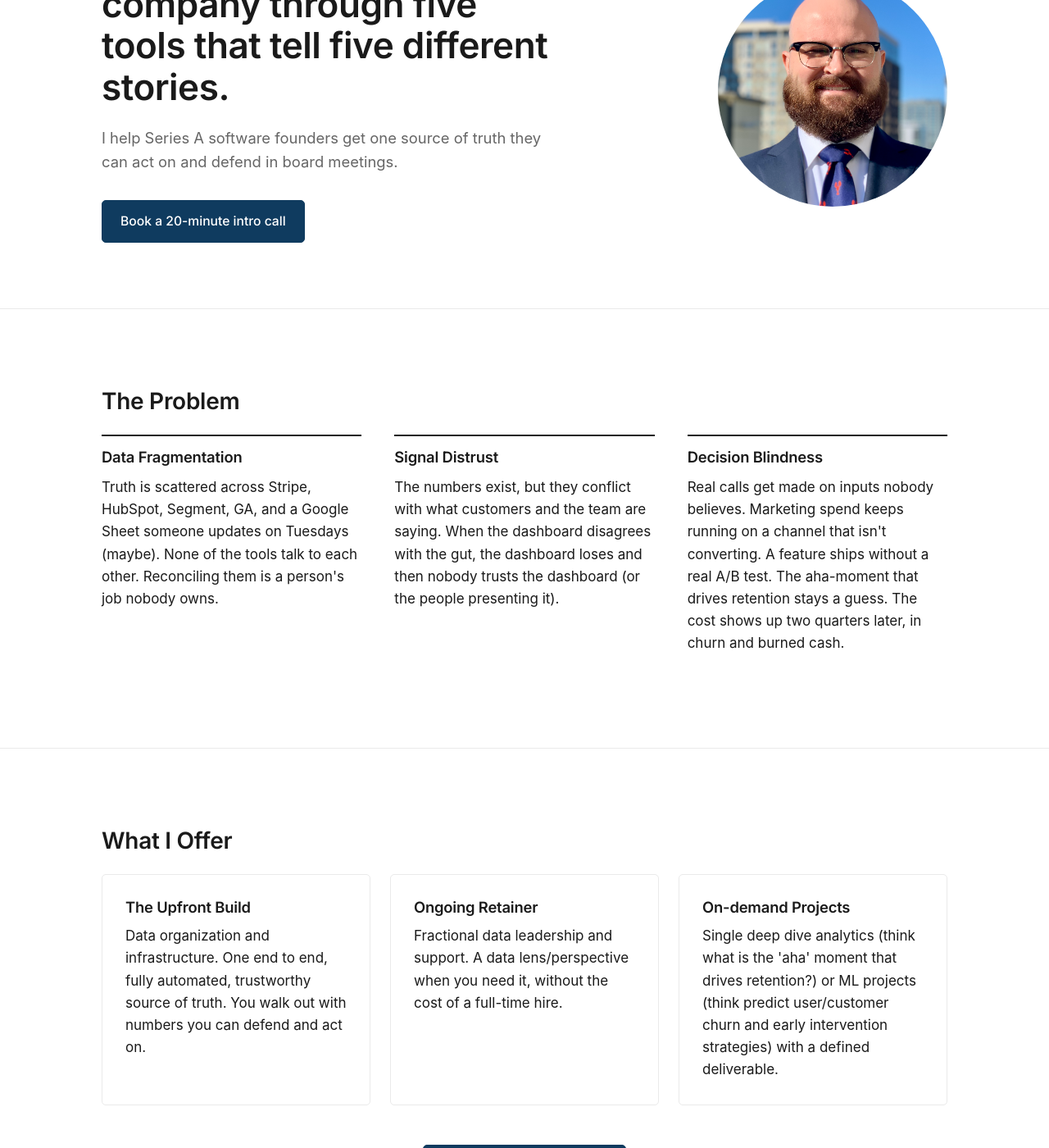
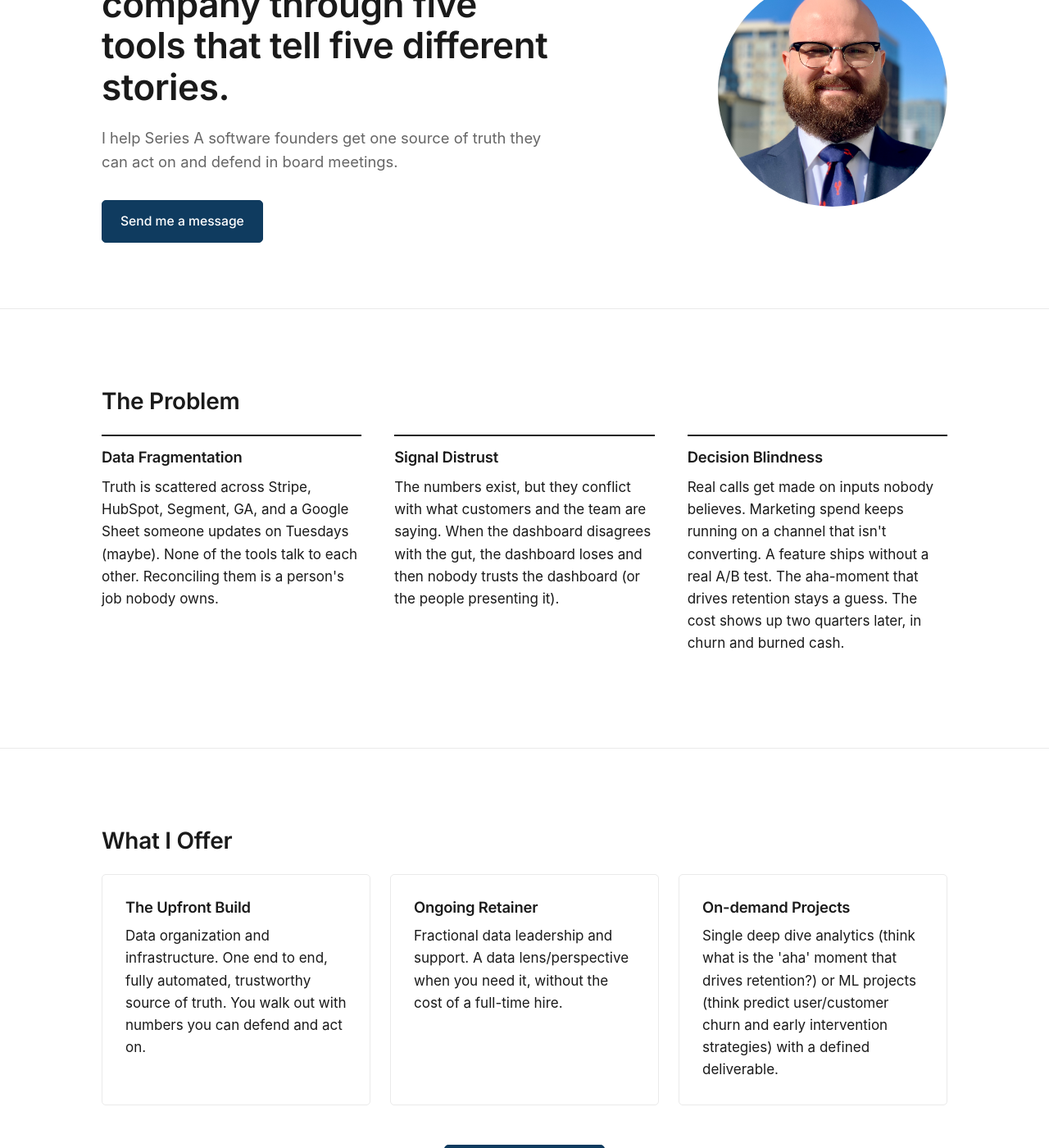
Before and after one commit to erstorts/my-website, a Jekyll site: the page built from index.md, in a window 1280 px wide and 1400 px high, scrolled down 231 px. Shown: the whole window at 82% size. Built offline with Jekyll 4.4.1, drawn with Linux system fonts in a browser that asks for light colours; some of the changed text lies outside the part shown.

Commit message:
Change intro-call CTAs to email link
Replace the "Book a 20-minute intro call" calendar CTAs with
"Send me a message" mailto links pointing to site.email, so
visitors reach out by email instead of booking a call.

Co-Authored-By: Claude Opus 4.8 <noreply@anthropic.com>

```diff
--- a/_includes/cta.html
+++ b/_includes/cta.html
@@ -1,6 +1,6 @@
 <section class="cta-band">
   <div class="container">
     <p class="cta-line">{{ include.line }}</p>
-    <a href="{{ site.calendar_url }}" target="_blank" rel="noopener" class="btn btn-primary" data-cta="{{ include.location | default: 'cta-band' }}">Book a 20-minute intro call</a>
+    <a href="mailto:{{ site.email }}" class="btn btn-primary" data-cta="{{ include.location | default: 'cta-band' }}">Send me a message</a>
   </div>
 </section>
--- a/_layouts/home.html
+++ b/_layouts/home.html
@@ -7,7 +7,7 @@ layout: default
     <div class="hero-copy">
       <h1>Stop running your company through five tools that tell five different stories.</h1>
       <p class="hero-sub">I help Series A software founders get one source of truth they can act on and defend in board meetings.</p>
-      <a href="{{ site.calendar_url }}" target="_blank" rel="noopener" class="btn btn-primary" data-cta="hero">Book a 20-minute intro call</a>
+      <a href="mailto:{{ site.email }}" class="btn btn-primary" data-cta="hero">Send me a message</a>
     </div>
     <div class="hero-image">
       <img src="{{ site.headshot | relative_url }}" alt="Headshot of Emmett Storts" width="280" height="280">
@@ -53,7 +53,7 @@ layout: default
       </article>
     </div>
     <div class="offer-cta">
-      <a href="{{ site.calendar_url }}" target="_blank" rel="noopener" class="btn btn-primary" data-cta="offer">Book a 20-minute intro call</a>
+      <a href="mailto:{{ site.email }}" class="btn btn-primary" data-cta="offer">Send me a message</a>
     </div>
   </div>
 </section>
```
